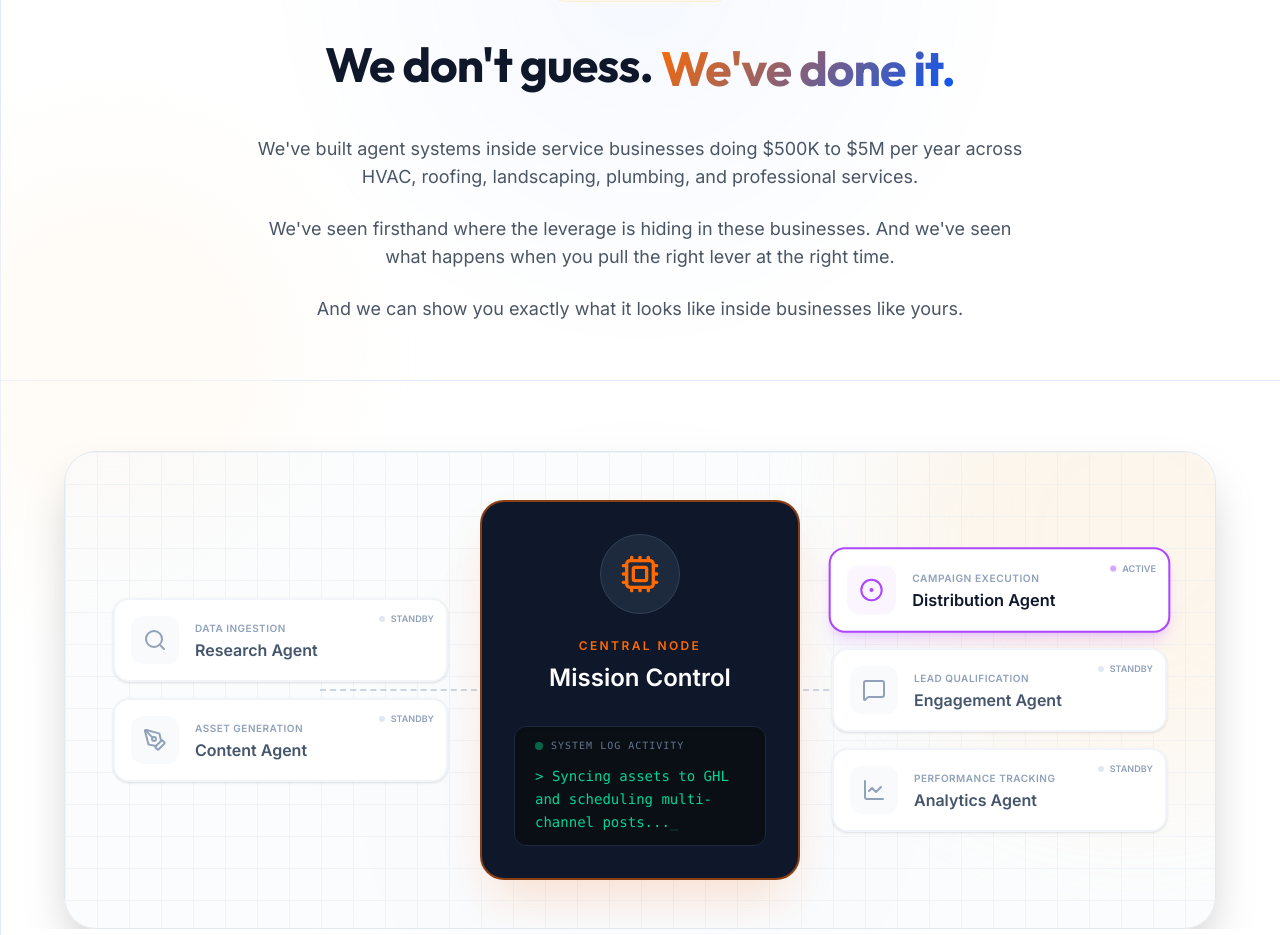
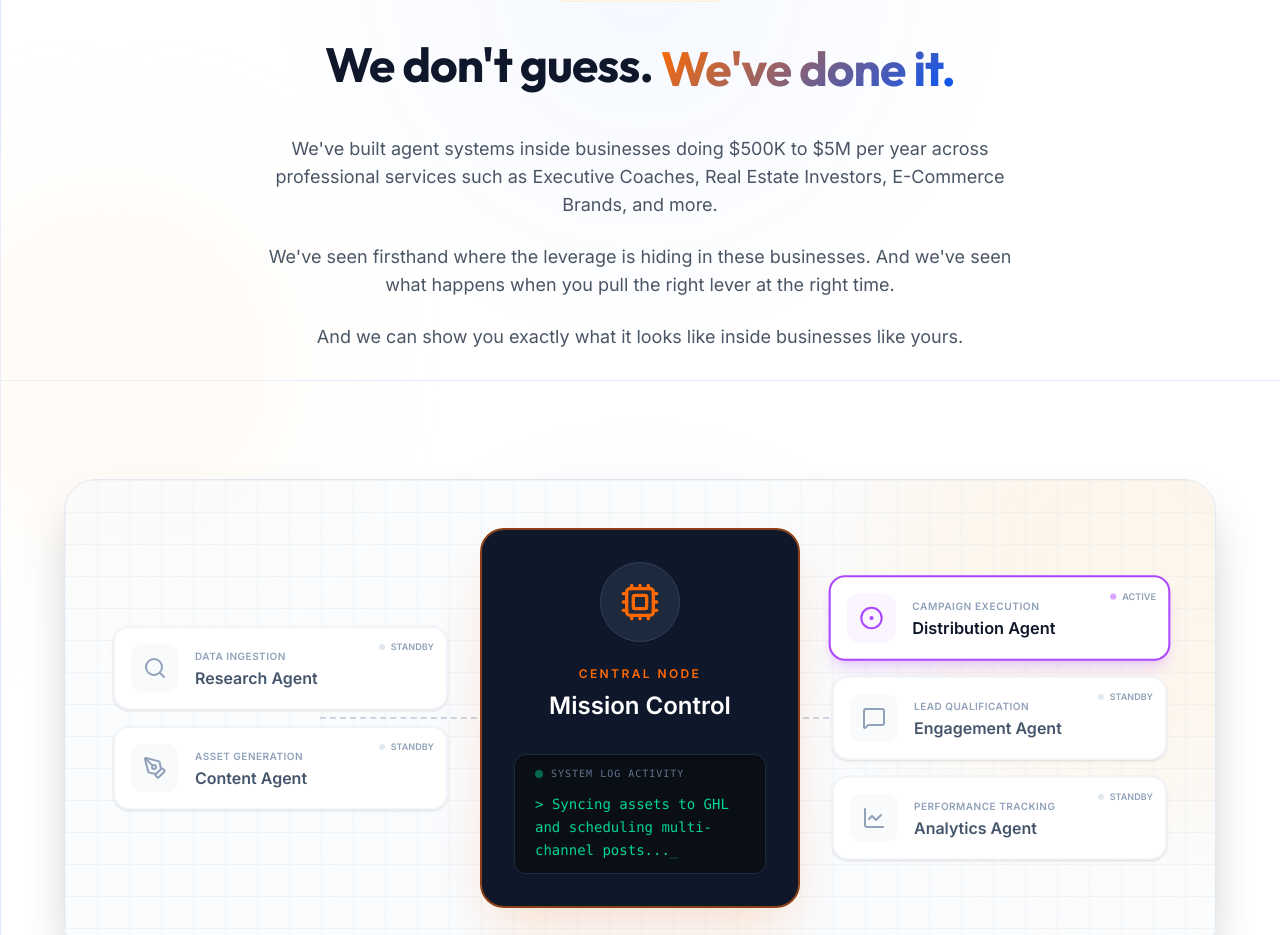
Before and after one commit to Abecks77/Ascension-Agents-, a React (Vite) app: page / in a window 1280 px wide. Shown: the part 5220-6155 px from the top of the page. Built offline with nearby package versions, Linux system fonts and the light colour scheme.

Commit message:
feat: Update "Why Ascension Agents" text
Refine the descriptive text in the "Why Ascension Agents" section to better represent the diverse range of professional services the company supports, moving beyond specific trade industries.

```diff
--- a/src/Sections.tsx
+++ b/src/Sections.tsx
@@ -438,7 +438,7 @@ export const WhyAscension = () => {
             <div className="inline-flex items-center gap-2 px-3 py-1 rounded-full bg-orange-50 border border-orange-100 text-[10px] font-bold text-[#ff6b00] uppercase tracking-widest mb-8">Why Ascension Agents</div>
             <h2 className="text-2xl sm:text-4xl md:text-5xl font-bold mb-8 text-slate-900 leading-tight break-words text-balance">We don't guess. <span className="text-gradient">We've done it.</span></h2>
             <div className="space-y-6 text-lg text-gray-600">
-              <p>We've built agent systems inside service businesses doing $500K to $5M per year across HVAC, roofing, landscaping, plumbing, and professional services.</p>
+              <p>We've built agent systems inside businesses doing $500K to $5M per year across professional services such as Executive Coaches, Real Estate Investors, E-Commerce Brands, and more.</p>
               <p>We've seen firsthand where the leverage is hiding in these businesses. And we've seen what happens when you pull the right lever at the right time.</p>
               <p>And we can show you exactly what it looks like inside businesses like yours.</p>
             </div>
```
